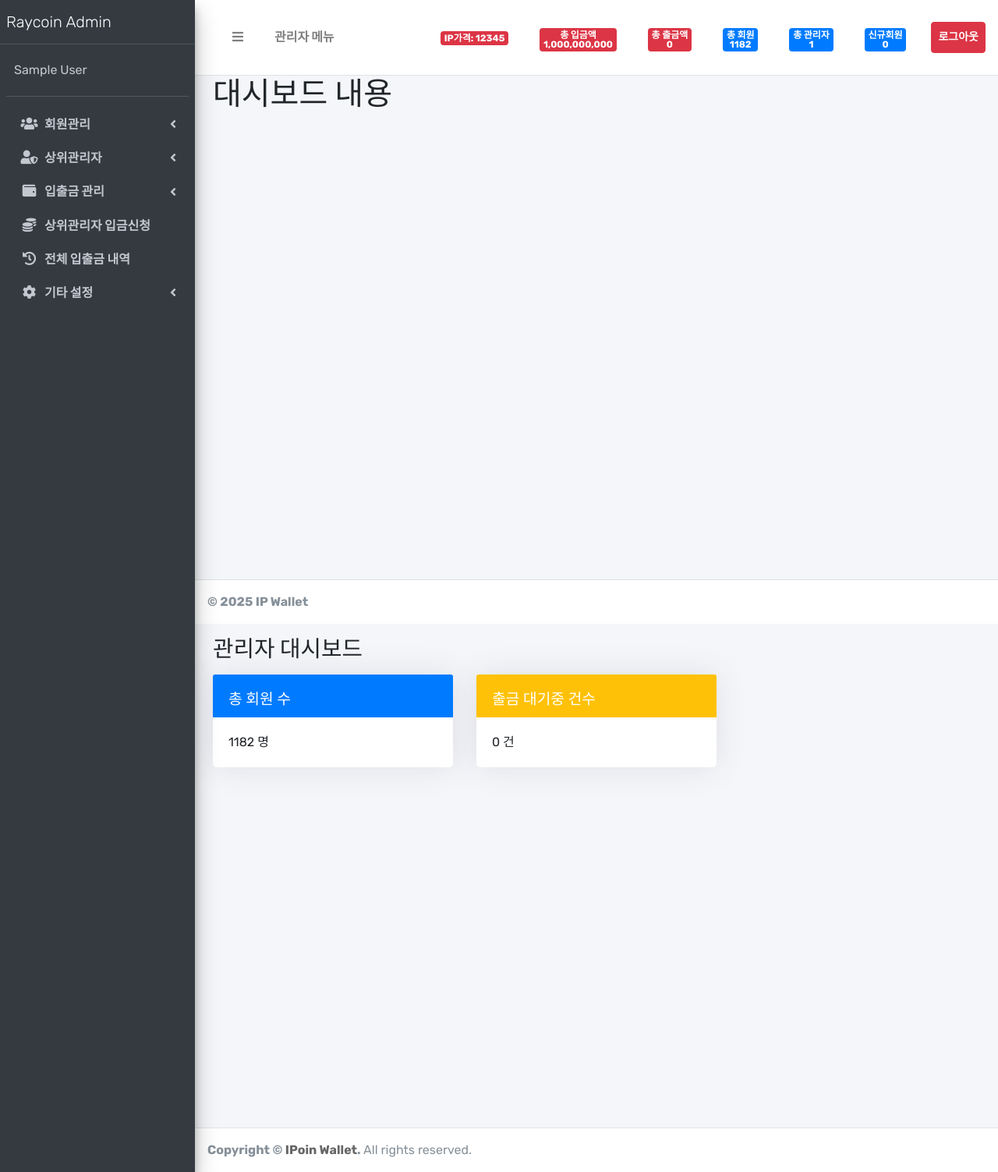
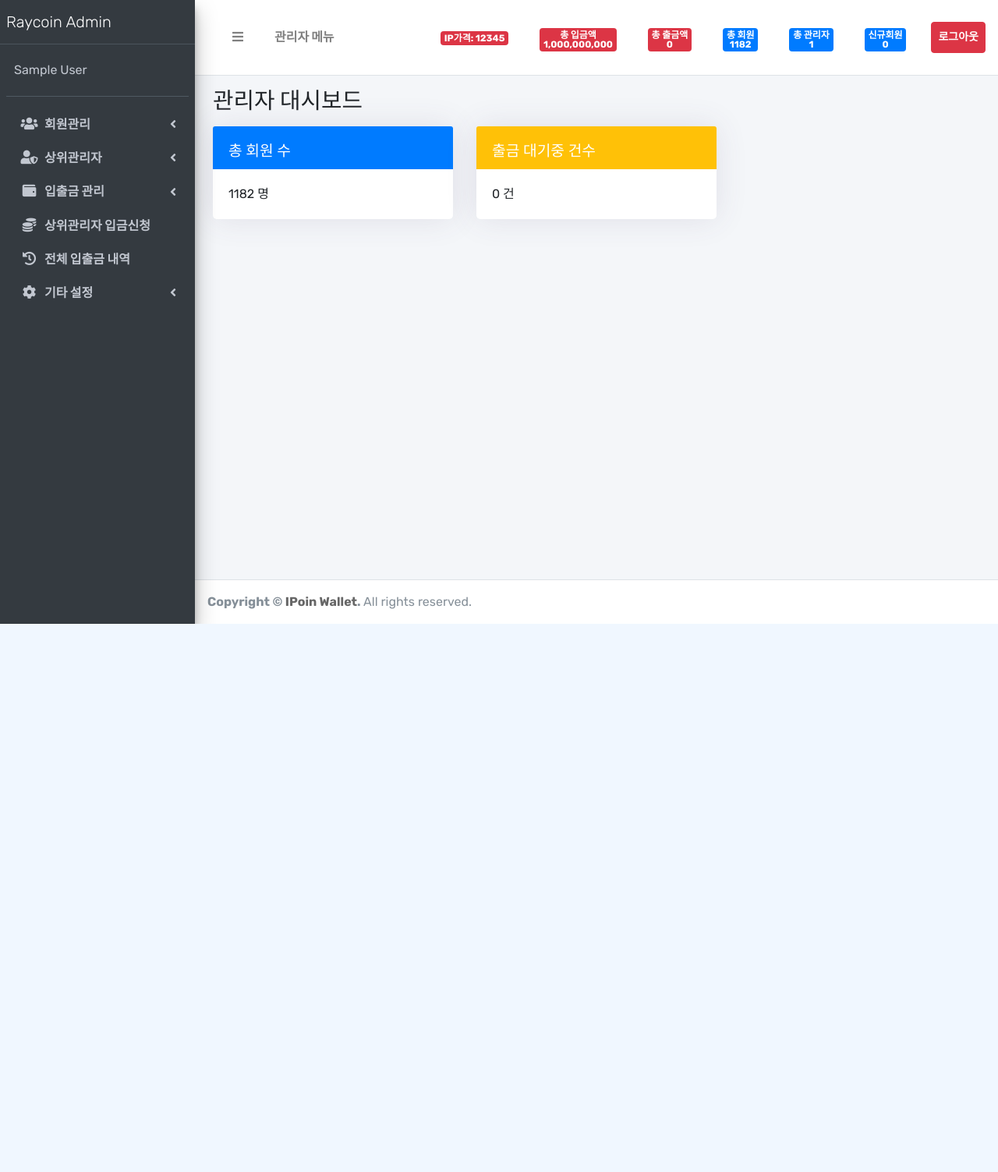
Before and after one commit to johanhyup/ipcoin, a PHP site: page /wd/master/index.php in a window 1280 px wide. Shown: the whole page at 78% size. After the commit the page ends 800 px from the top, so only its background shows below. Run offline with PHP 8.4, Linux system fonts and the light colour scheme; the visitor is signed in with stand-in values (Sample User, id 1); data comes from the database, SQL or seed files in the repository; some libraries are stand-ins or nearby versions.

Commit message:
top_nav.php 업데이트

```diff
--- a/ipcoin/master/frames/top_nav.php
+++ b/ipcoin/master/frames/top_nav.php
@@ -98,23 +98,6 @@ require_once dirname(__DIR__) . '/../frames/asset.php';
   </ul>
 </nav>
 
-<!-- 메인 컨텐츠 -->
-<div class="content-wrapper">
-  <section class="content">
-    <div class="container-fluid">
-      <h1>대시보드 내용</h1>
-      <!-- 나머지 페이지 내용 -->
-    </div>
-  </section>
-</div>
-
-<!-- 푸터 (필요 시) -->
-<footer class="main-footer">
-  <strong>&copy;
-    <script>document.write(new Date().getFullYear())</script>
-    IP Wallet
-  </strong>
-</footer>
 
 <!-- JS 라이브러리 -->
 <script src="/path/to/jquery.min.js"></script>
```
